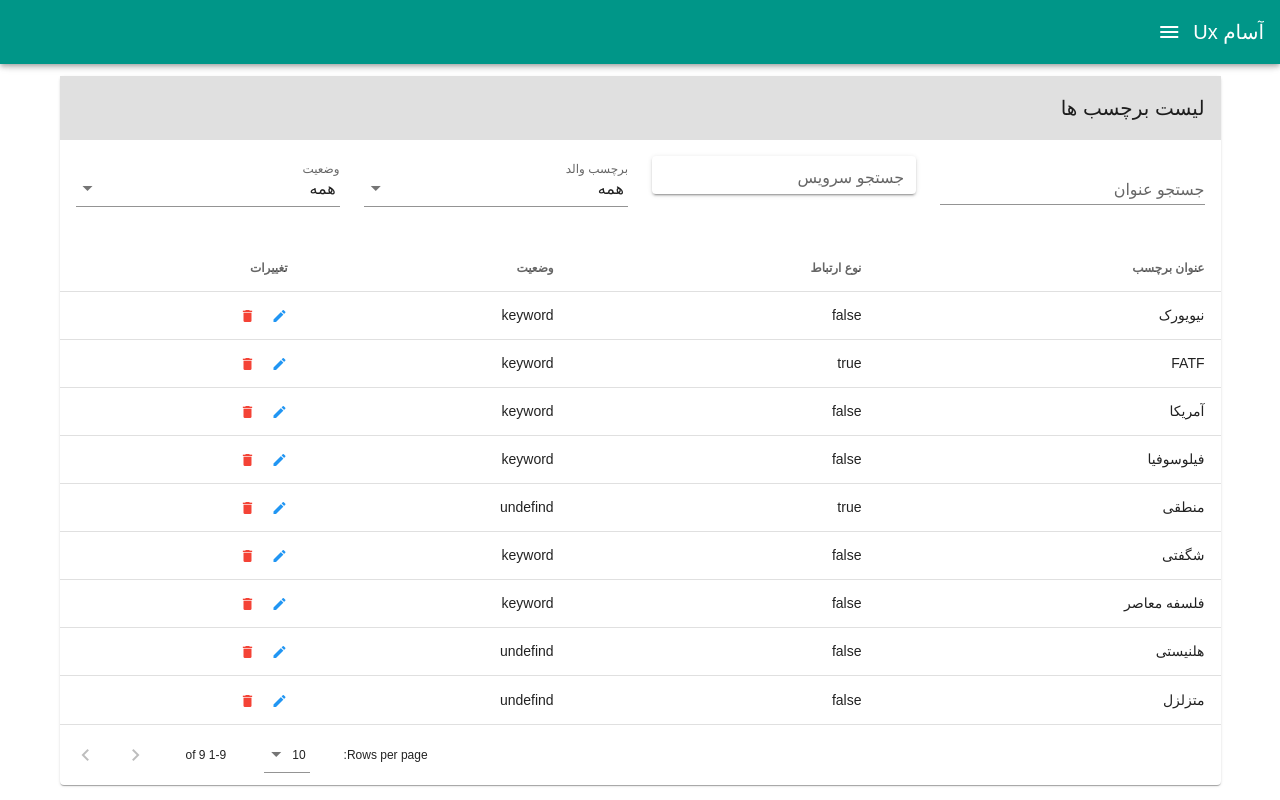
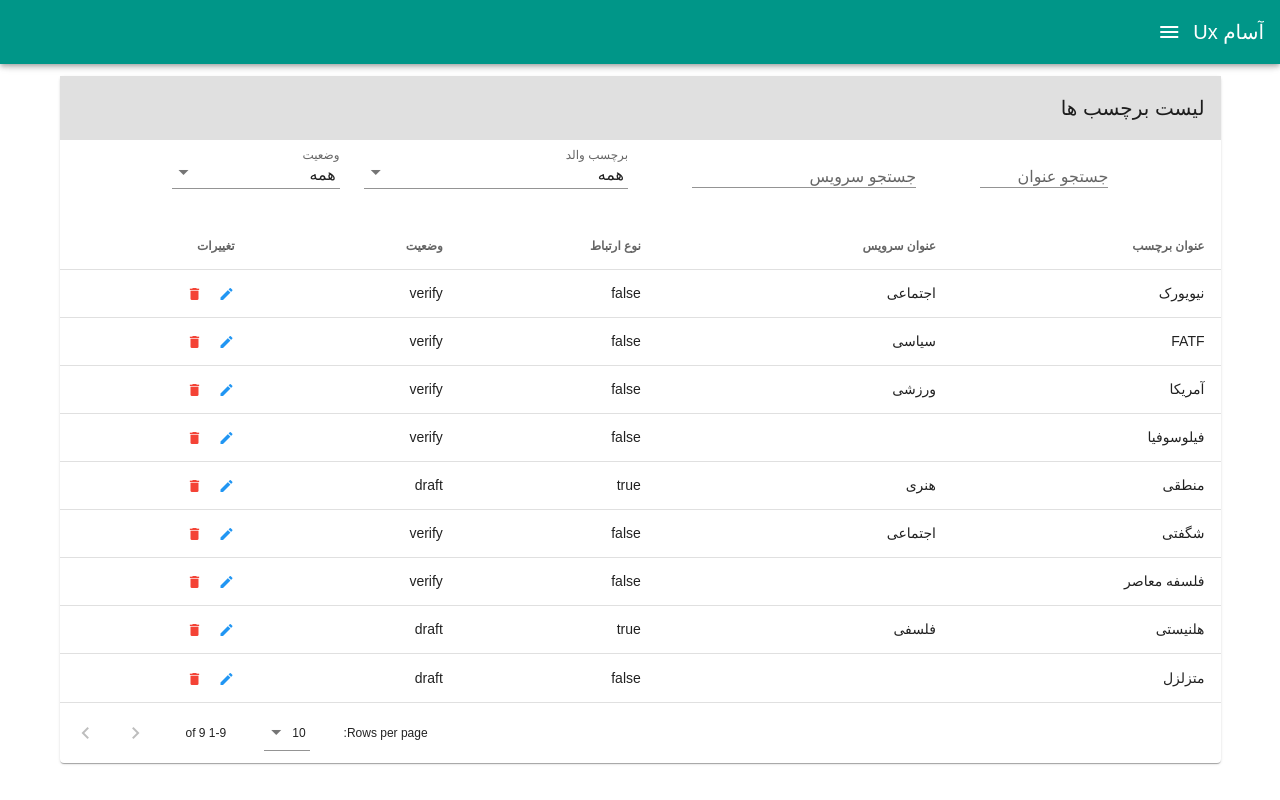
Before and after one commit to artmarydotir/as-ux, a Vue app: page /listTag in a window 1280 px wide. Built offline with nearby package versions, Linux system fonts and the light colour scheme; a web font is replaced by a local one.

Commit message:
tag list finished.

```diff
--- a/src/assets/sampleList.json
+++ b/src/assets/sampleList.json
@@ -3,59 +3,64 @@
     {
       "name": "نیویورک",
       "parent": false,
-      "status": "keyword",
-      "services": ["سیاسی","فرهنگی"],
+      "services": "اجتماعی",
+      "status": "verify",
       "lang": "fa"
     },
     {
       "name": "FATF",
-      "parent": true,
-      "status": "keyword",
-      "services": ["سیاسی"],
+      "parent": false,
+      "services": "سیاسی",
+      "status": "verify",
       "lang": "en"
     },
     {
       "name": "آمریکا",
       "parent": false,
-      "status": "keyword",
-      "services": [],
+      "services": "ورزشی",
+      "status": "verify",
       "lang": "fa"
     },
     {
       "name": "فیلوسوفیا",
       "parent": false,
-      "services": ["هنری"],
-      "status": "keyword",
+      "services": "",
+      "status": "verify",
       "lang": "fa"
     },
     {
       "name": "منطقی",
       "parent": true,
-      "status": "undefind",
+      "services": "هنری",
+      "status": "draft",
       "lang": "fa"
     },
     {
       "name": "شگفتی",
       "parent": false,
-      "status": "keyword",
+      "services": "اجتماعی",
+      "status": "verify",
       "lang": "fa"
     },
     {
       "name": "فلسفه معاصر",
       "parent": false,
-      "status": "keyword",
+      "services": "",
+      "status": "verify",
       "lang": "fa"
     },
     {
       "name": "هلنیستی",
-      "parent": false,
-      "status": "undefind",
+      "parent": true,
+      "services": "فلسفی",
+      "status": "draft",
       "lang": "fa"
     },
     {
       "name": "متزلزل",
       "parent": false,
-      "status": "undefind",
+      "services": "",
+      "status": "draft",
       "lang": "fa"
     }
   ]
--- a/src/components/tags/tagListCmp.vue
+++ b/src/components/tags/tagListCmp.vue
@@ -8,26 +8,33 @@
             لیست برچسب ها
           </v-toolbar-title>
         </v-toolbar>
-        <v-row class="pa-4">
-          <v-col cols="3">
+        <v-row class="pa-4" align="center"
+          justify="center">
+          <v-col cols="2">
             <!-- Filter for type name-->
-            <v-text-field v-model="dessertFilterValue" type="text" label="جستجو عنوان">
+            <v-text-field
+              class="ml-10"
+              dense v-model="dessertFilterValue" type="text" label="جستجو عنوان">
             </v-text-field>
           </v-col>
           <v-col cols="3">
             <!-- Filter for type name-->
-            <v-text-field dense solo v-model="dessertFilterValue" type="text" label="جستجو سرویس">
+            <v-text-field
+              dense class="ml-10"
+              v-model="serviceFilter" type="text" label="جستجو سرویس">
             </v-text-field>
           </v-col>
           <v-col cols="3">
             <v-select
-                :items="isParent"
-                v-model="typeFilterValue"
-                label="برچسب والد"
+              dense
+              :items="isParent"
+              v-model="parentFilterValue"
+              label="برچسب والد"
             ></v-select>
           </v-col>
-          <v-col cols="3">
+          <v-col cols="2">
             <v-select
+                dense
                 :items="status"
                 v-model="statusFilterValue"
                 label="وضعیت"
@@ -83,12 +90,14 @@ export default {
       ],
       status: [
         { text: 'همه', value: null },
-        { text: 'کلمه کلیدی', value: 'keyword' },
-        { text: 'نامشخص', value: 'undefind' },
+        { text: 'تایید شده', value: 'verify' },
+        { text: 'پیش نویس', value: 'draft' },
       ],
       // Filter models.
       dessertFilterValue: '',
+      serviceFilter: '',
       typeFilterValue: null,
+      parentFilterValue: null,
       statusFilterValue: null,
       // Table data.
       desserts: tableData.data,
@@ -104,14 +113,21 @@ export default {
           filter: this.nameFilter,
         },
         {
+          text: 'عنوان سرویس',
+          sortable: true,
+          value: 'services',
+          filter: this.servicesFilter,
+        },
+        {
           text: 'نوع ارتباط',
           value: 'parent',
-          filter: this.caloriesFilter,
+          sortable: false,
+          filter: this.parentFilter,
         },
         {
           text: 'وضعیت',
           value: 'status',
-          filter: this.caloriesFilter,
+          filter: this.statusFilter,
         },
         { text: 'تغییرات', value: 'action', sortable: false },
       ];
@@ -124,7 +140,7 @@ export default {
      * @returns {boolean}
      */
     nameFilter(value) {
-      console.log('سرچ فیلتر');
+      // console.log('سرچ فیلتر');
       // If this filter has no value we just skip the entire filter.
       if (!this.dessertFilterValue) {
         return true;
@@ -132,6 +148,18 @@ export default {
       // Check if the current loop value (The dessert name)
       // partially contains the searched word.
       return value.toLowerCase().includes(this.dessertFilterValue.toLowerCase());
+    },
+    // eslint-disable-next-line consistent-return
+    servicesFilter(value) {
+      // console.log(value);
+      // If this filter has no value we just skip the entire filter.
+      if (!this.serviceFilter) {
+        return true;
+      }
+      return value.toLowerCase().includes(this.serviceFilter.toLowerCase());
+      // Check if the current loop value (The service name)
+      // partially contains the searched word.
+      // return value.includes(this.serviceFilter);
     },
     /**
      * Filter for calories column.
@@ -147,6 +175,24 @@ export default {
       // equals to the selected value at the <v-select>.
       return value === this.typeFilterValue;
     },
+    statusFilter(value) {
+      // If this filter has no value we just skip the entire filter.
+      if (!this.statusFilterValue) {
+        return true;
+      }
+      // Check if the current loop value (The calories value)
+      // equals to the selected value at the <v-select>.
+      return value === this.statusFilterValue;
+    },
+    parentFilter(value) {
+      // If this filter has no value we just skip the entire filter.
+      if (!this.parentFilterValue) {
+        return true;
+      }
+      // Check if the current loop value (The calories value)
+      // equals to the selected value at the <v-select>.
+      return value === this.parentFilterValue;
+    },
   },
 };
 </script>
```
